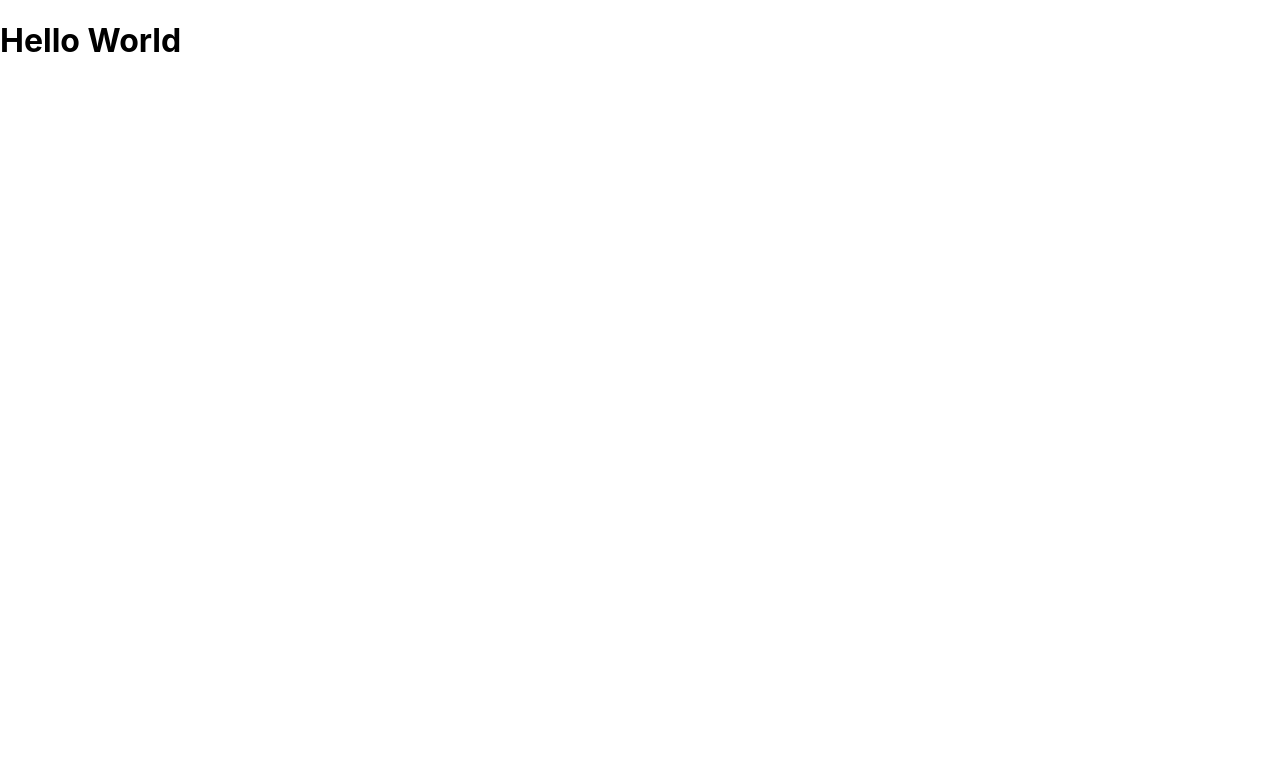
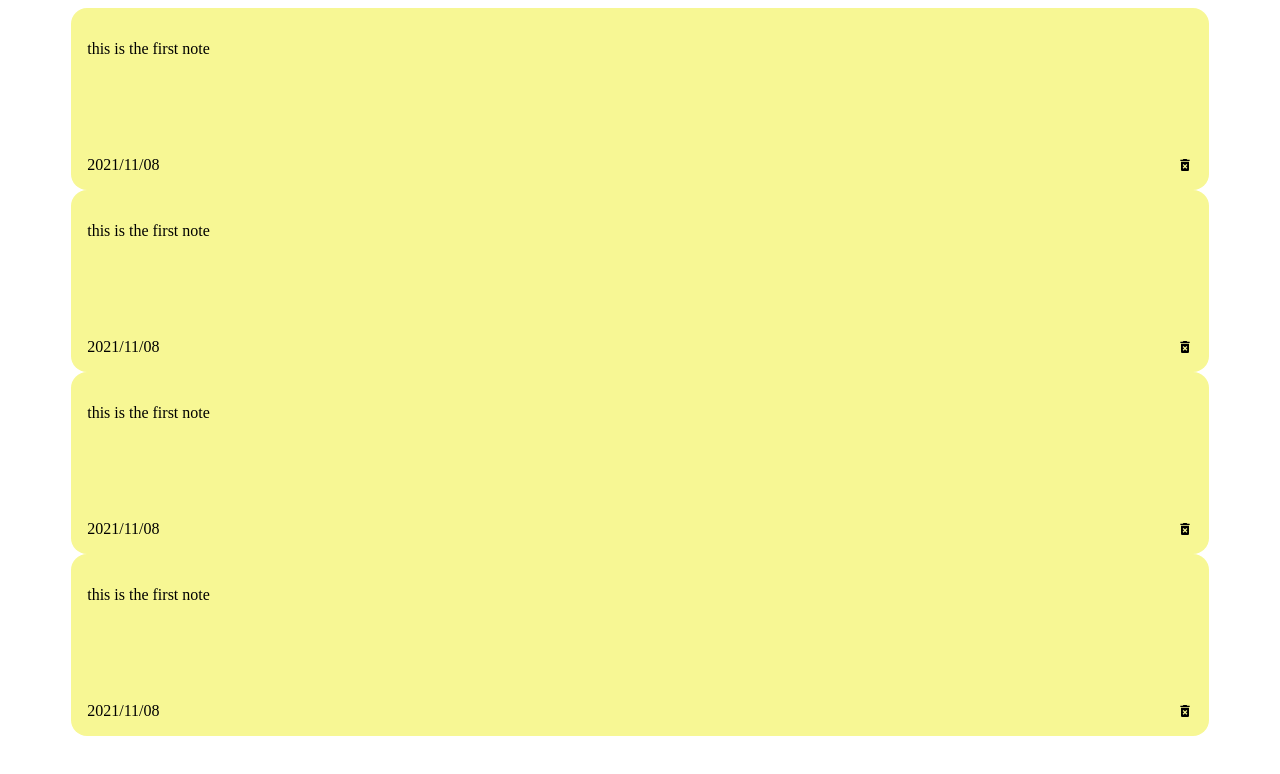
Before and after one commit to chwonseok/react-note-app, a React (Create React App) app: page / in a window 1280 px wide. Shown: the top 774 px of the page. Built offline with nearby package versions, Linux system fonts and the light colour scheme.

Commit message:
Add: NoteJs and NotesListJs modified index.css with basic layout for NoteJs

```diff
--- a/src/App.js
+++ b/src/App.js
@@ -1,8 +1,12 @@
+import NotesList from './components/NotesList';
+
 const App = () => {
   return (
-    <>
-      <h1>Hello World</h1>
-    </>
+    <div className="app">
+      <div className="container">
+        <NotesList />
+      </div>
+    </div>
   );
 };
 
--- /dev/null
+++ b/src/components/Note.js
@@ -0,0 +1,15 @@
+import { MdDeleteForever } from 'react-icons/md';
+
+const Note = () => {
+  return (
+    <div className="note">
+      <p>this is the first note</p>
+      <div className="note-footer">
+        <span>2021/11/08</span>
+        <MdDeleteForever />
+      </div>
+    </div>
+  );
+};
+
+export default Note;
--- /dev/null
+++ b/src/components/NotesList.js
@@ -0,0 +1,14 @@
+import Note from './Note';
+
+const NotesList = () => {
+  return (
+    <div className="notes-list">
+      <Note />
+      <Note />
+      <Note />
+      <Note />
+    </div>
+  );
+};
+
+export default NotesList;
--- a/src/index.css
+++ b/src/index.css
@@ -1,13 +1,31 @@
-body {
-  margin: 0;
-  font-family: -apple-system, BlinkMacSystemFont, 'Segoe UI', 'Roboto', 'Oxygen',
-    'Ubuntu', 'Cantarell', 'Fira Sans', 'Droid Sans', 'Helvetica Neue',
-    sans-serif;
-  -webkit-font-smoothing: antialiased;
-  -moz-osx-font-smoothing: grayscale;
+/* Reset CSS */
+.app {
+  width: 100%;
 }
 
-code {
-  font-family: source-code-pro, Menlo, Monaco, Consolas, 'Courier New',
-    monospace;
+/* App.js */
+.container {
+  width: 90%;
+  max-width: 1440px;
+  margin: auto;
 }
+
+/* Note.js */
+.note {
+  display: flex;
+  flex-direction: column;
+  justify-content: space-between;
+  padding: 1rem;
+  border-radius: 1rem;
+
+  min-height: 150px;
+  background: #f7f794;
+}
+
+.note-footer {
+  display: flex;
+  align-items: center;
+  justify-content: space-between;
+}
+
+/* NotesList.js */
```
Also changed, not shown: 1 other file (tests, documents, lock files or other folders).
